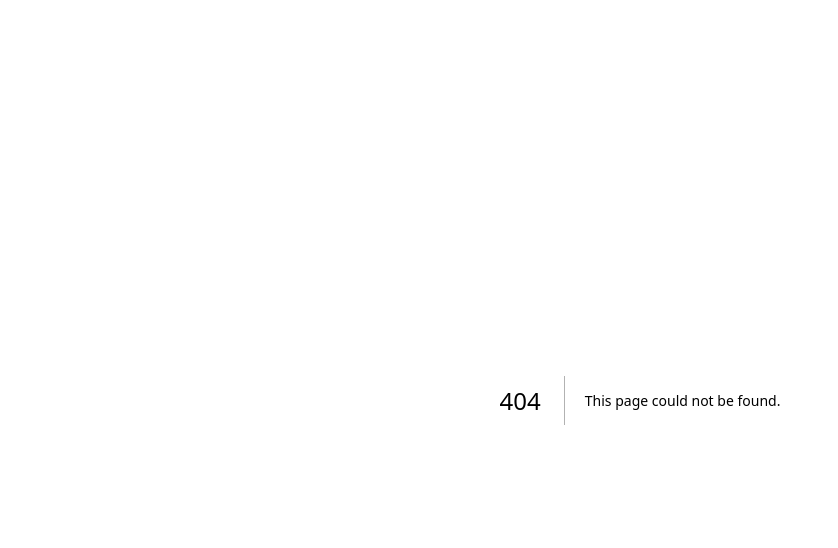
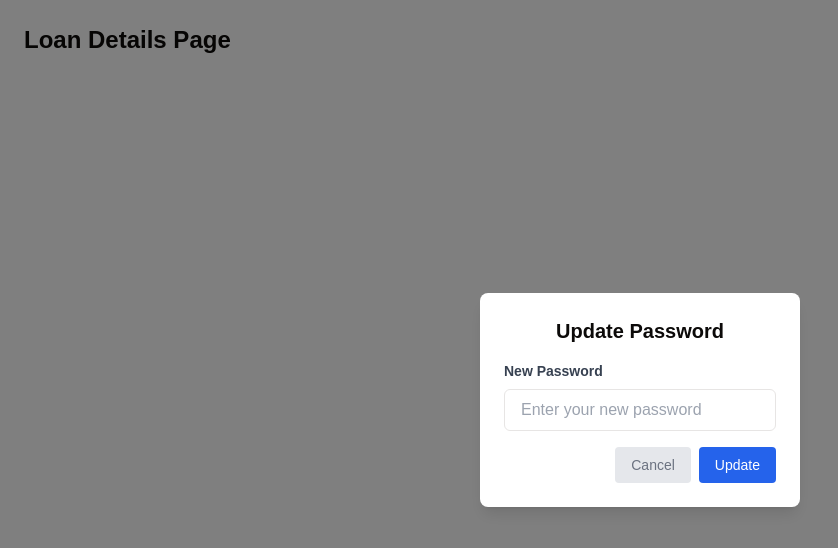
Before and after one commit to umarprogrammer19/MERN-STACK-GRAND-FINALE-FE, a Next.js app: page /loandetails in a window 1280 px wide. Before the commit this address had no page. Shown: the top 548 px of the page, without its empty margins (0-838 px from the left). Built offline with nearby package versions, Linux system fonts and the light colour scheme.

Commit message:
Updated Password

```diff
--- /dev/null
+++ b/src/app/(screens)/loandetails/page.tsx
@@ -0,0 +1,21 @@
+"use client";
+import UpdatePasswordPopup from '@/components/updatePassword';
+import React, { useState, useEffect } from 'react';
+
+function LoanDetails() {
+    const [isPopupOpen, setIsPopupOpen] = useState<boolean>(false);
+
+    // Automatically open the popup when the page loads
+    useEffect(() => {
+        setIsPopupOpen(true);
+    }, []);
+
+    return (
+        <div className="p-6">
+            <h1 className="text-2xl font-bold">Loan Details Page</h1>
+            {isPopupOpen && <UpdatePasswordPopup onClose={() => setIsPopupOpen(false)} />}
+        </div>
+    );
+}
+
+export default LoanDetails;
--- /dev/null
+++ b/src/components/updatePassword.tsx
@@ -0,0 +1,75 @@
+import React, { useState } from 'react';
+
+interface UpdatePasswordPopupProps {
+    onClose: () => void;
+}
+
+const UpdatePasswordPopup: React.FC<UpdatePasswordPopupProps> = ({ onClose }) => {
+    const [newPassword, setNewPassword] = useState<string>('');
+
+    const handleUpdate = async () => {
+        if (!newPassword) {
+            alert('Please enter a new password.');
+            return;
+        }
+
+        try {
+            const response = await fetch('http://localhost:8000/api/v1/update-password', {
+                method: 'POST',
+                headers: {
+                    'Content-Type': 'application/json',
+                    'Authorization': `Bearer ${localStorage.getItem('accessToken')}`,  // Assuming you use token-based authentication
+                },
+                body: JSON.stringify({
+                    password: newPassword,
+                }),
+            });
+
+            const data = await response.json();
+
+            if (response.ok) {
+                alert('Password updated successfully!');
+                onClose(); // Close the popup after successful update
+            } else {
+                alert(`Error: ${data.message}`);
+            }
+        } catch (error) {
+            console.error('Error updating password:', error);
+            alert('An error occurred while updating the password.');
+        }
+    };
+
+    return (
+        <div className="fixed inset-0 bg-black bg-opacity-50 flex items-center justify-center">
+            <div className="bg-white p-6 rounded-lg shadow-lg w-80">
+                <h2 className="text-xl font-bold text-center mb-4">Update Password</h2>
+                <div className="mb-4">
+                    <label className="block mb-2 text-sm font-semibold text-gray-700">New Password</label>
+                    <input
+                        type="password"
+                        placeholder="Enter your new password"
+                        value={newPassword}
+                        onChange={(e) => setNewPassword(e.target.value)}
+                        className="w-full px-4 py-2 border rounded-md focus:outline-none focus:ring-2 focus:ring-blue-600"
+                    />
+                </div>
+                <div className="flex justify-end">
+                    <button
+                        onClick={onClose}
+                        className="px-4 py-2 mr-2 text-sm text-gray-500 bg-gray-200 rounded hover:bg-gray-300"
+                    >
+                        Cancel
+                    </button>
+                    <button
+                        onClick={handleUpdate}
+                        className="px-4 py-2 text-sm text-white bg-blue-600 rounded hover:bg-blue-700"
+                    >
+                        Update
+                    </button>
+                </div>
+            </div>
+        </div>
+    );
+};
+
+export default UpdatePasswordPopup;
```
